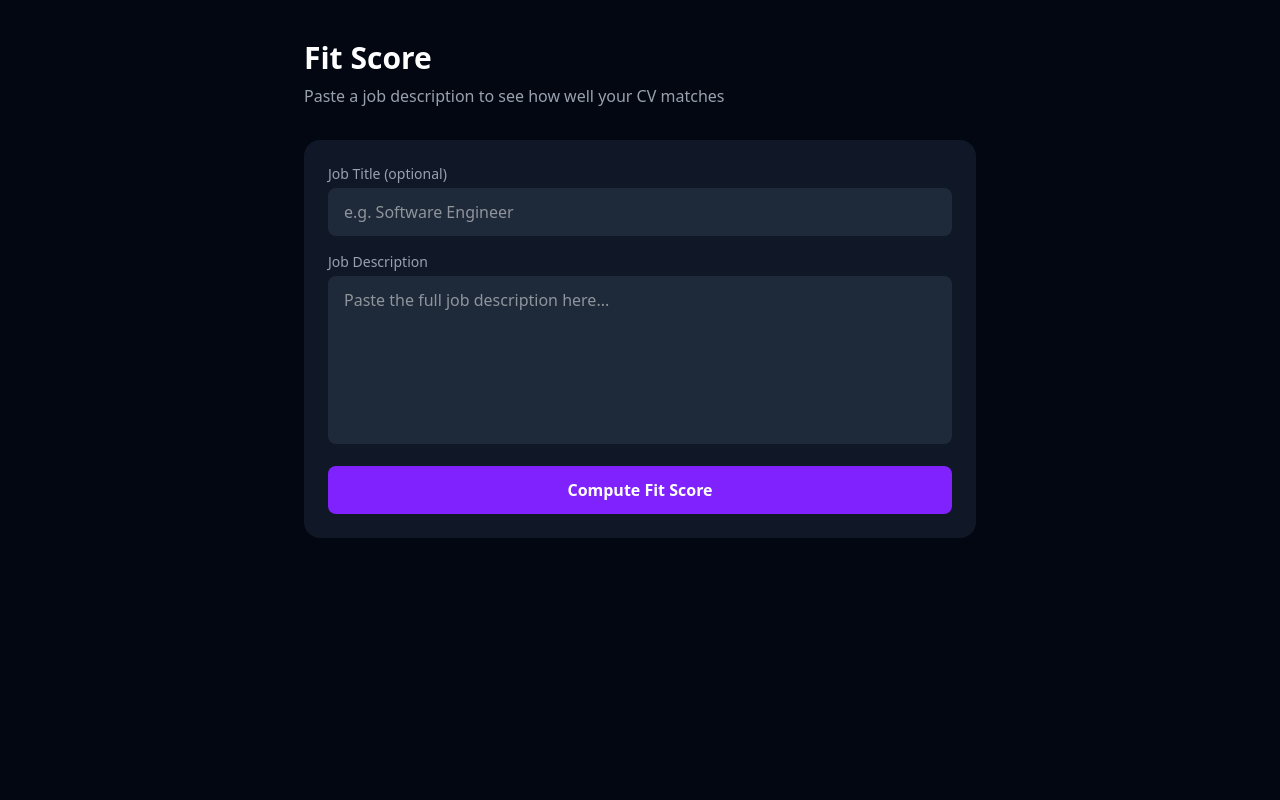
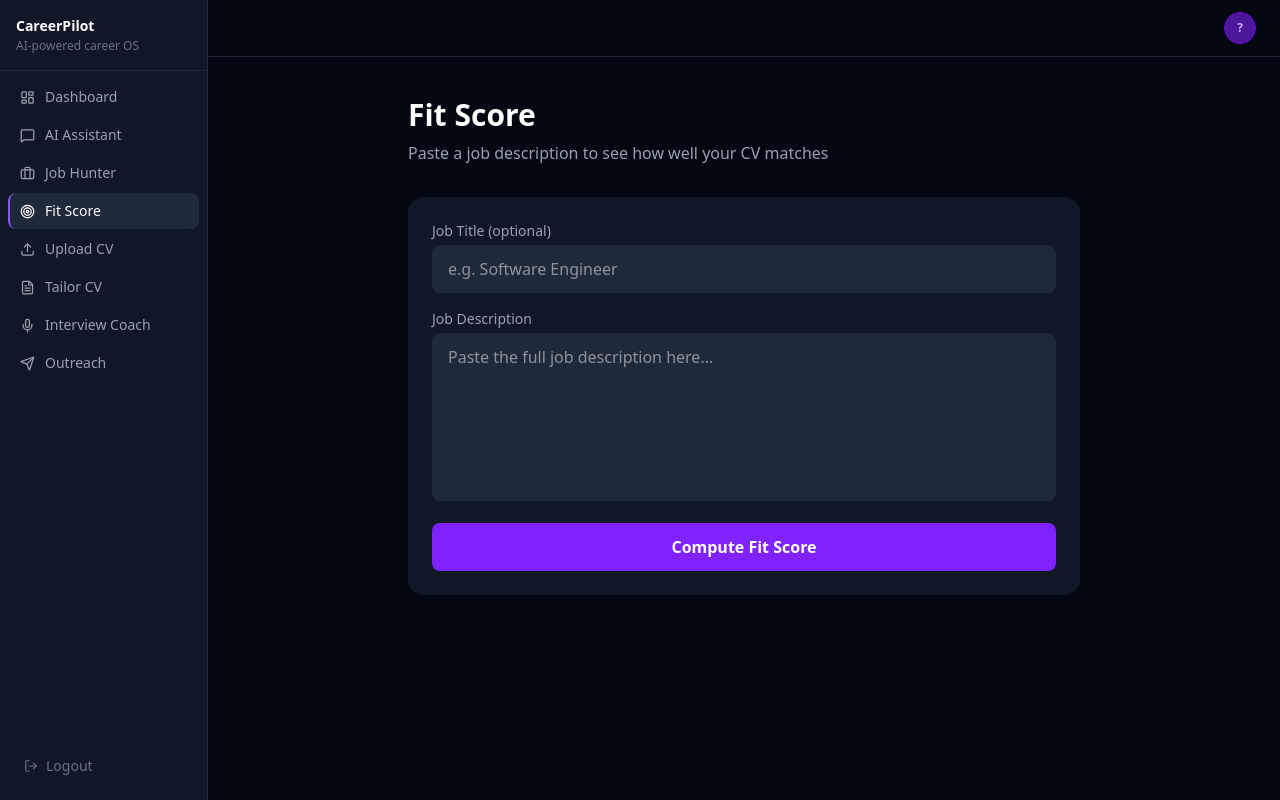
Before and after one commit to ayeshamashiat/CareerPilor_CodeSprint, a React app in the folder frontend/: page /fit-score in a window 1280 px wide. Built offline with nearby package versions, Linux system fonts and the light colour scheme; the HTML template or start-up script is replaced by a standard one.

Commit message:
Add layout to fit-score page

```diff
--- a/frontend/src/pages/FitScore.jsx
+++ b/frontend/src/pages/FitScore.jsx
@@ -2,6 +2,7 @@ import { useState } from 'react'
 import axios from 'axios'
 import useAuthStore from '../store/authStore'
 import toast from 'react-hot-toast'
+import Layout from '../components/Layout'
 
 export default function FitScore() {
   const token = useAuthStore((s) => s.token)
@@ -28,7 +29,8 @@ export default function FitScore() {
   }
 
   return (
-    <div className="min-h-screen bg-gray-950 px-4 py-10">
+    <Layout>
+      <div className="px-4 py-10">
         <div className="max-w-2xl mx-auto">
           <h1 className="text-3xl font-bold text-white mb-2">Fit Score</h1>
           <p className="text-gray-400 mb-8">Paste a job description to see how well your CV matches</p>
@@ -126,5 +128,6 @@ export default function FitScore() {
           )}
         </div>
       </div>
+    </Layout>
   )
 }
```
Lines whose indentation alone changed are shown as unchanged.
